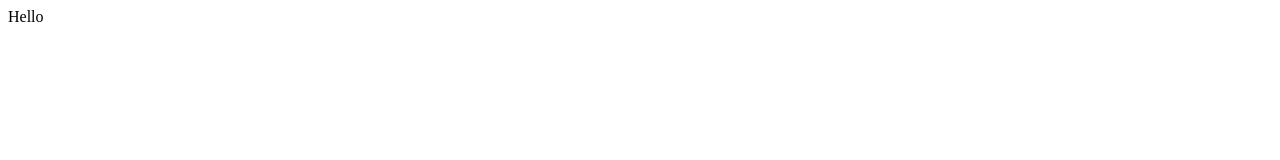
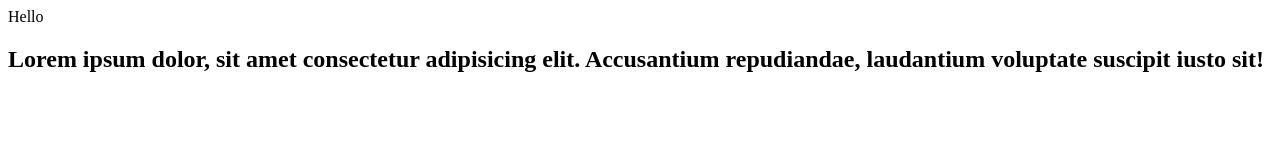
Before and after one commit to MedMahdi03/demo-repo, a plain HTML site: page index.html in a window 1280 px wide. Drawn offline with Linux system fonts and the light colour scheme.

Commit message:
we added a paragraph

```diff
--- a/index.html
+++ b/index.html
@@ -7,5 +7,9 @@
   </head>
   <body>
     <div>Hello</div>
+    <h2>
+      Lorem ipsum dolor, sit amet consectetur adipisicing elit. Accusantium
+      repudiandae, laudantium voluptate suscipit iusto sit!
+    </h2>
   </body>
 </html>
```
